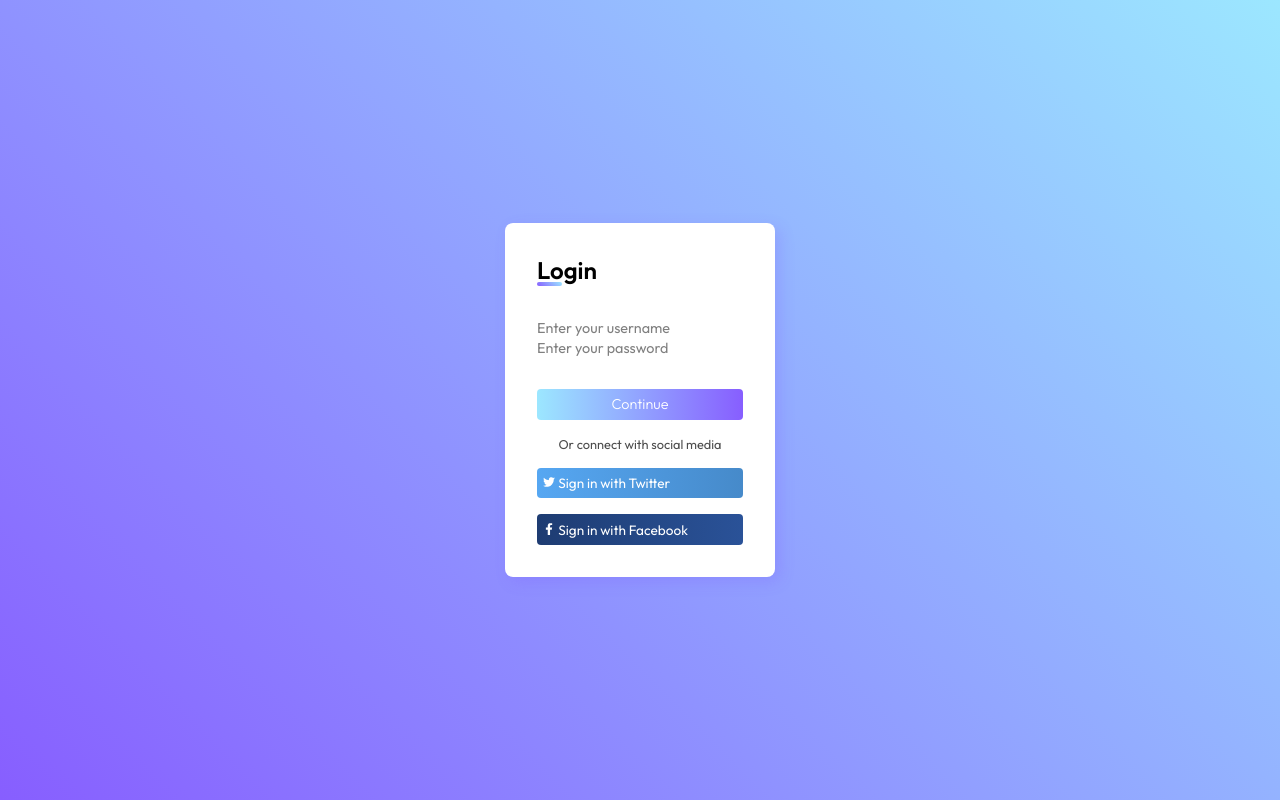
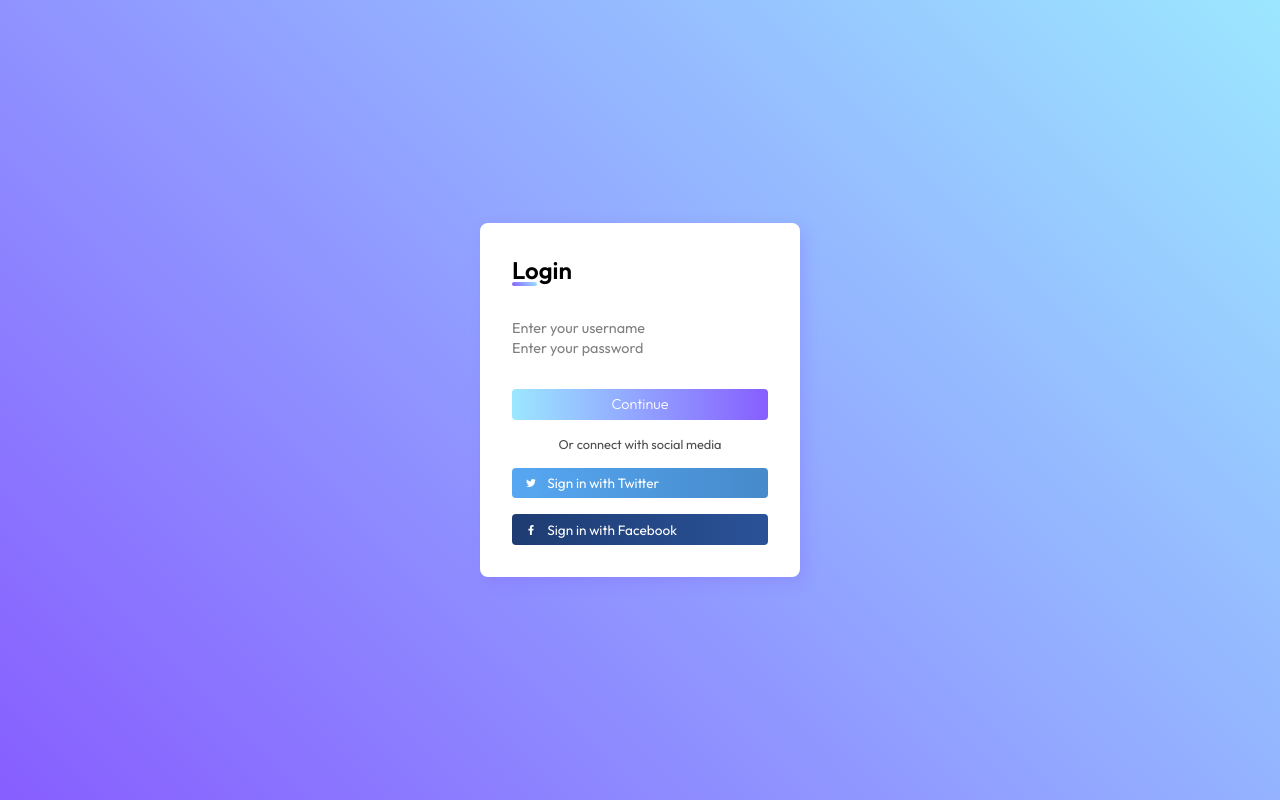
Before and after one commit to camidesign/Responsive-login, a plain HTML site: page index.html in a window 1280 px wide. Drawn offline with Linux system fonts and the light colour scheme.

Commit message:
Update style.css

```diff
--- a/style.css
+++ b/style.css
@@ -9,8 +9,8 @@
 
 }
 .social-icon{
-	width: 12px;
-	height: 12px;
+	width: 10px;
+	height: 10px;
 	filter: invert(100%) sepia(100%) saturate(0%) hue-rotate(29deg) brightness(109%) contrast(101%);
 	 /*CSS filter generator to convert SVG from black to target hex color. Link:
 	 https://codepen.io/sosuke/pen/Pjoqqp */
@@ -28,7 +28,7 @@ body{
 
 main.container{
 	background: white;
-	max-width: 380px;
+	min-width: 320px;
 	padding: 2rem;
 	box-shadow: 5px 5px 15px rgba(124,79,255,0.2);
 	border-radius: 8px;
@@ -109,6 +109,14 @@ form input[type="submit"]:hover {
 	width: 100%;
 	cursor: pointer;
 	margin-top: 1rem;
+	display: flex;
+	align-items: center;
+
+}
+
+.footer .social-field a i{
+	margin: 0 0.5rem;
+	width: 15px;
 }
 
 .footer .social-field a{
```
